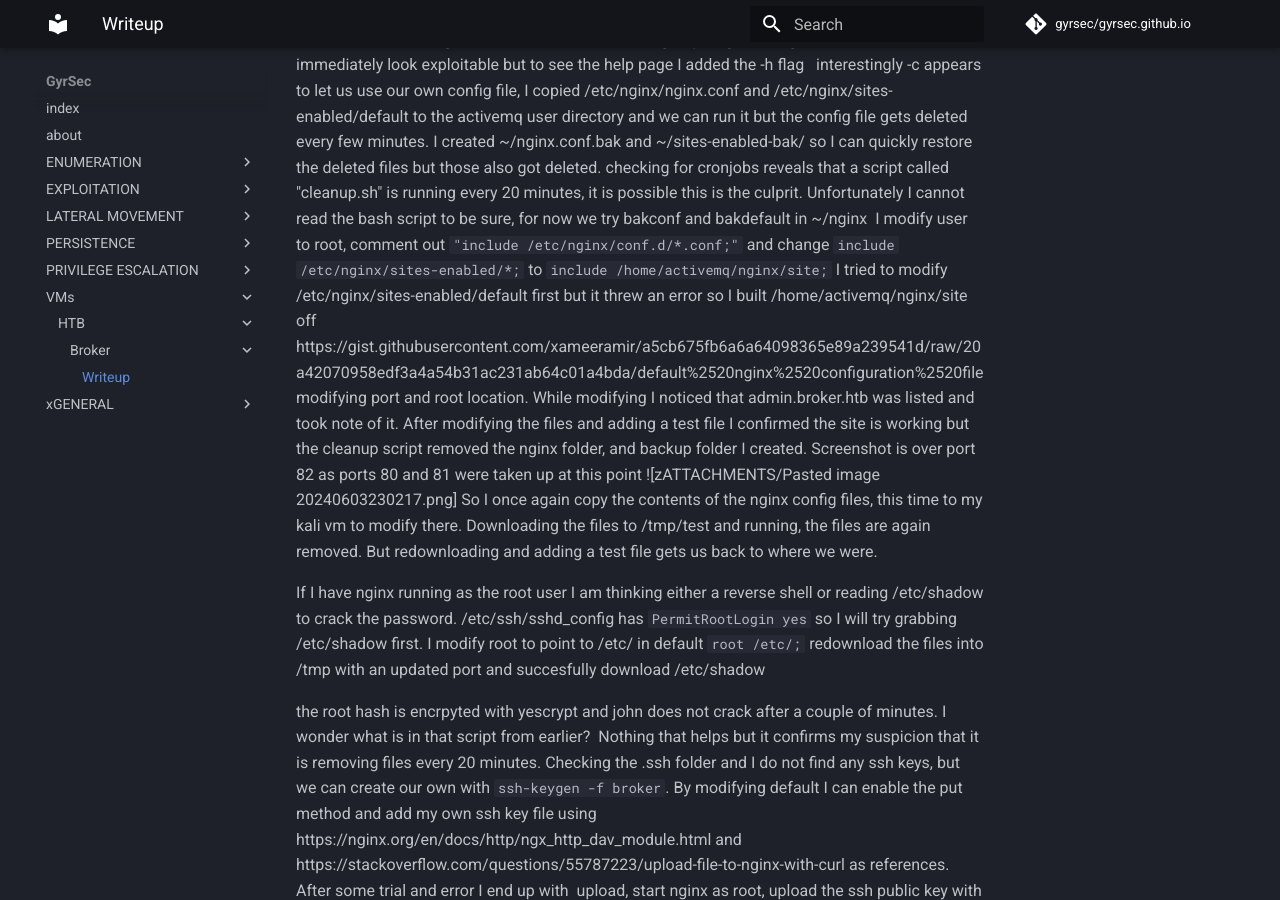
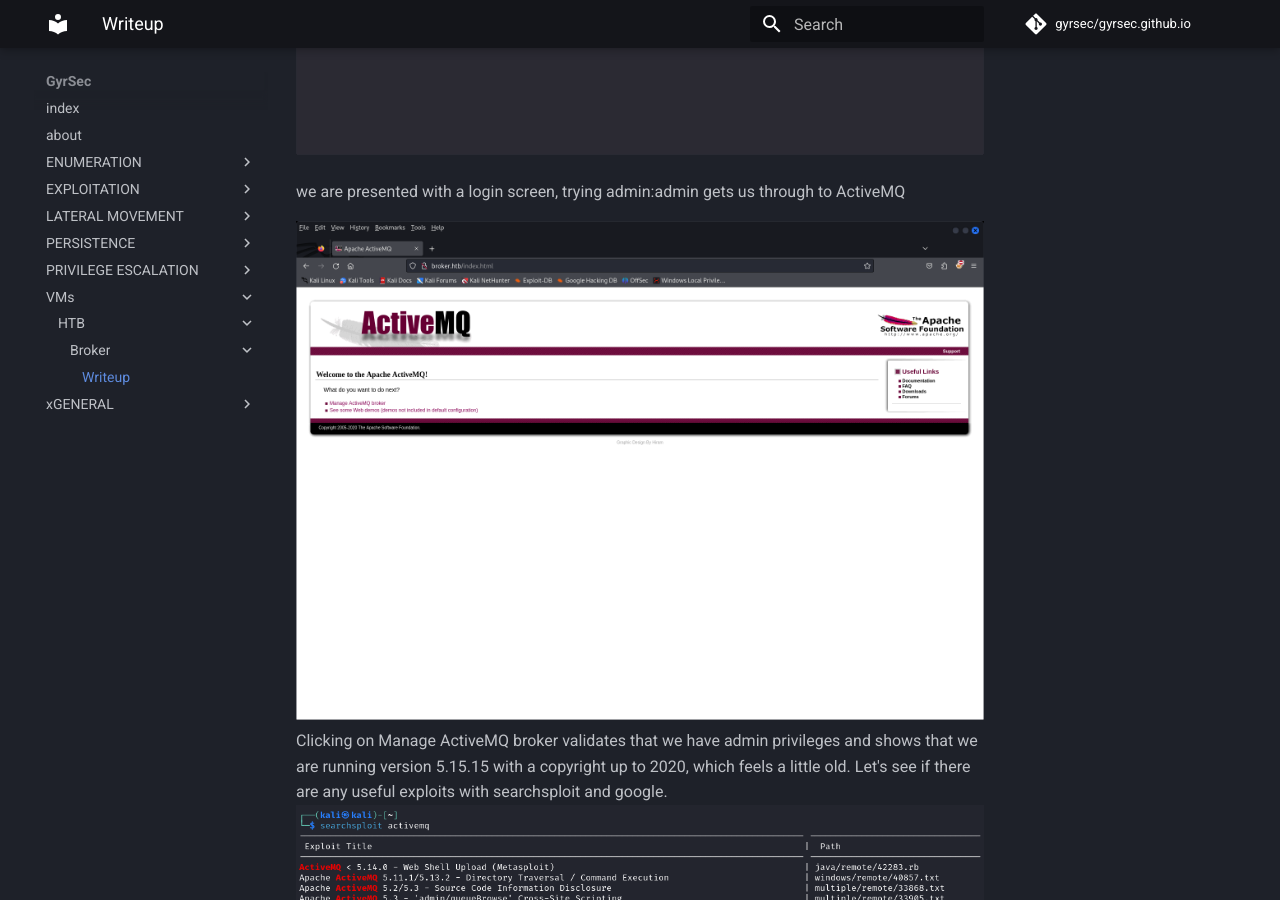
Before and after one commit to gyrsec/gyrsec.github.io, an MkDocs documentation site: the page built from docs/VMs/HTB/Broker/Writeup.md, in a window 1280 px wide and 900 px high, scrolled down 1223 px. Built offline with MkDocs 1.6.1 and Material for MkDocs 9.7.7, drawn with Linux system fonts in a browser that asks for light colours; comment, search, counter and statistics services are not loaded; some of the changed text lies outside the part shown.

Commit message:
image format test

```diff
--- a/docs/VMs/HTB/Broker/Writeup.md
+++ b/docs/VMs/HTB/Broker/Writeup.md
@@ -38,41 +38,41 @@
 
 First let's investigate the http site
 
-![](zATTACHMENTS/Pasted%20image%2020240602002131.png)
+![](https://gyrsec.github.io/zATTACHMENTS/Pasted%20image%2020240602002131.png)
 
 we are presented with a login screen, trying admin:admin gets us through to ActiveMQ
 
-![](Pasted%20image%2020240602002243.png)
+![](https://gyrsec.github.io/zATTACHMENTS/Pasted%20image%2020240602002243.png)
 Clicking on Manage ActiveMQ broker validates that we have admin privileges and shows that we are running version 5.15.15 with a copyright up to 2020, which feels a little old. Let's see if there are any useful exploits with searchsploit and google.
-![](Pasted%20image%2020240602002852.png)
+![](https://gyrsec.github.io/zATTACHMENTS/Pasted%20image%2020240602002852.png)
 Searchsploit did not reveal anything too interesting but googling "activemq 5.15.15 cve" provides us with this github page https://github.com/SaumyajeetDas/CVE-2023-46604-RCE-Reverse-Shell-Apache-ActiveMQ
 
 quickly running through the source code nothing looks suspicious, following along with the instructions we create our payload with msfvenom, modify the xml file to reflect our ip address, and catch the reverse shell with netcat
-![](Pasted%20image%2020240602234613.png)
+![](https://gyrsec.github.io/zATTACHMENTS/Pasted%20image%2020240602234613.png)
 This is a limited shell so we first upgrade the shell: [[PRIVILEGE ESCALATION/OS/LINUX/UPGRADE SHELL|UPGRADE SHELL]]
 
-![](Pasted%20image%2020240602235003.png)
+![](https://gyrsec.github.io/zATTACHMENTS/Pasted%20image%2020240602235003.png)
 in the user directory we find user.txt!
-![](Pasted%20image%2020240602235447.png)
+![](https://gyrsec.github.io/zATTACHMENTS/Pasted%20image%2020240602235447.png)
 Initial enumeration
-![](Pasted%20image%2020240603002319.png)
+![](https://gyrsec.github.io/zATTACHMENTS/Pasted%20image%2020240603002319.png)
 While doing some initial enumeration I noticed we can run nginx with sudo, double checking https://gtfobins.github.io/ does not immediately look exploitable but to see the help page I added the -h flag
-![](Pasted%20image%2020240602235612.png)
-![](Pasted%20image%2020240603224120.png)
+![](https://gyrsec.github.io/zATTACHMENTS/Pasted%20image%2020240602235612.png)
+![](https://gyrsec.github.io/zATTACHMENTS/Pasted%20image%2020240603224120.png)
 interestingly -c appears to let us use our own config file, I copied /etc/nginx/nginx.conf and /etc/nginx/sites-enabled/default to the activemq user directory and we can run it but the config file gets deleted every few minutes. I created ~/nginx.conf.bak and ~/sites-enabled-bak/ so I can quickly restore the deleted files but those also got deleted. checking for cronjobs reveals that a script called "cleanup.sh" is running every 20 minutes, it is possible this is the culprit. Unfortunately I cannot read the bash script to be sure, for now we try bakconf and bakdefault in ~/nginx
-![](Pasted%20image%2020240603224921.png)
+![](https://gyrsec.github.io/zATTACHMENTS/Pasted%20image%2020240603224921.png)
 I modify user to root, comment out `"include /etc/nginx/conf.d/*.conf;"` and change `include /etc/nginx/sites-enabled/*;` to `include /home/activemq/nginx/site;` I tried to modify /etc/nginx/sites-enabled/default first but it threw an error so I built /home/activemq/nginx/site off https://gist.githubusercontent.com/xameeramir/a5cb675fb6a6a64098365e89a239541d/raw/20a42070958edf3a4a54b31ac231ab64c01a4bda/default%2520nginx%2520configuration%2520filemodifying port and root location. While modifying I noticed that admin.broker.htb was listed and took note of it. After modifying the files and adding a test file I confirmed the site is working but the cleanup script removed the nginx folder, and backup folder I created. Screenshot is over port 82 as ports 80 and 81 were taken up at this point
-![zATTACHMENTS/Pasted image 20240603230217.png]
+![](https://gyrsec.github.io/zATTACHMENTS/Pasted%20image%2020240603230217.png)
 So I once again copy the contents of the nginx config files, this time to my kali vm to modify there. Downloading the files to /tmp/test and running, the files are again removed. But redownloading and adding a test file gets us back to where we were.
 
 If I have nginx running as the root user I am thinking either a reverse shell or reading /etc/shadow to crack the password. /etc/ssh/sshd_config has `PermitRootLogin yes` so I will try grabbing /etc/shadow first. I modify root to point to /etc/ in default `root /etc/;` redownload the files into /tmp with an updated port and succesfully download /etc/shadow
-![](Pasted%20image%2020240603233756.png)
+![](https://gyrsec.github.io/zATTACHMENTS/Pasted%20image%2020240603233756.png)
 
 the root hash is encrpyted with yescrypt and john does not crack after a couple of minutes. I wonder what is in that script from earlier?
-![](Pasted%20image%2020240604002518.png)
+![](https://gyrsec.github.io/zATTACHMENTS/Pasted%20image%2020240604002518.png)
 Nothing that helps but it confirms my suspicion that it is removing files every 20 minutes. Checking the .ssh folder and I do not find any ssh keys, but we can create our own with `ssh-keygen -f broker`. By modifying default I can enable the put method and add my own ssh key file using https://nginx.org/en/docs/http/ngx_http_dav_module.html and https://stackoverflow.com/questions/55787223/upload-file-to-nginx-with-curl as references. After some trial and error I end up with
-![](Pasted%20image%2020240604011757.png)
+![](https://gyrsec.github.io/zATTACHMENTS/Pasted%20image%2020240604011757.png)
 upload, start nginx as root, upload the ssh public key with `curl -T broker.pub http://broker.htb:8096/upload/broker.pub`
 ssh with `ssh -i ./broker root@broker.htb` and get root!
 While I could have grabbed the root.txt file earlier now that I have a root shell I just cat it.
-![](Pasted%20image%2020240604012250.png)
+![](https://gyrsec.github.io/zATTACHMENTS/Pasted%20image%2020240604012250.png)
```
